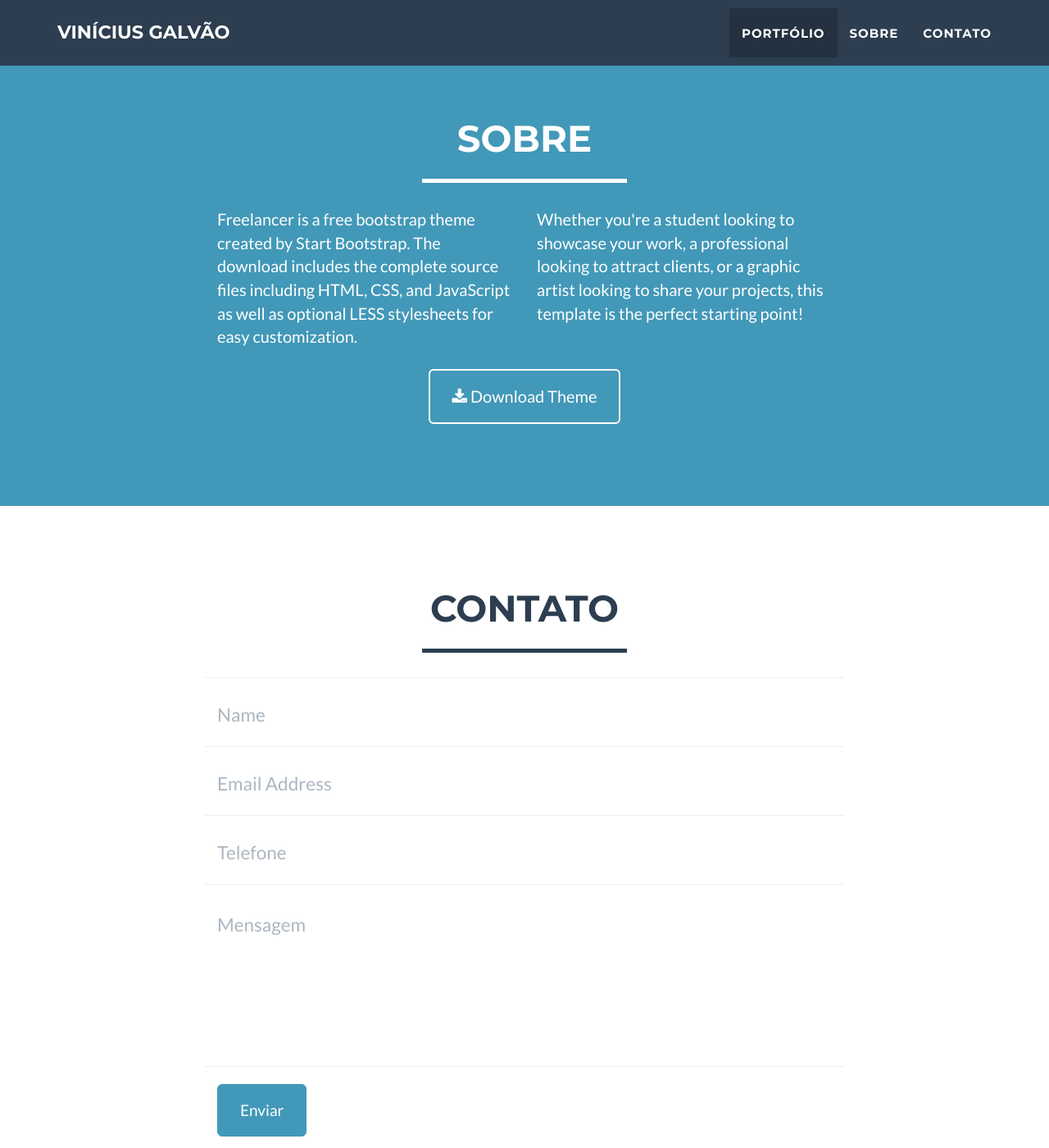
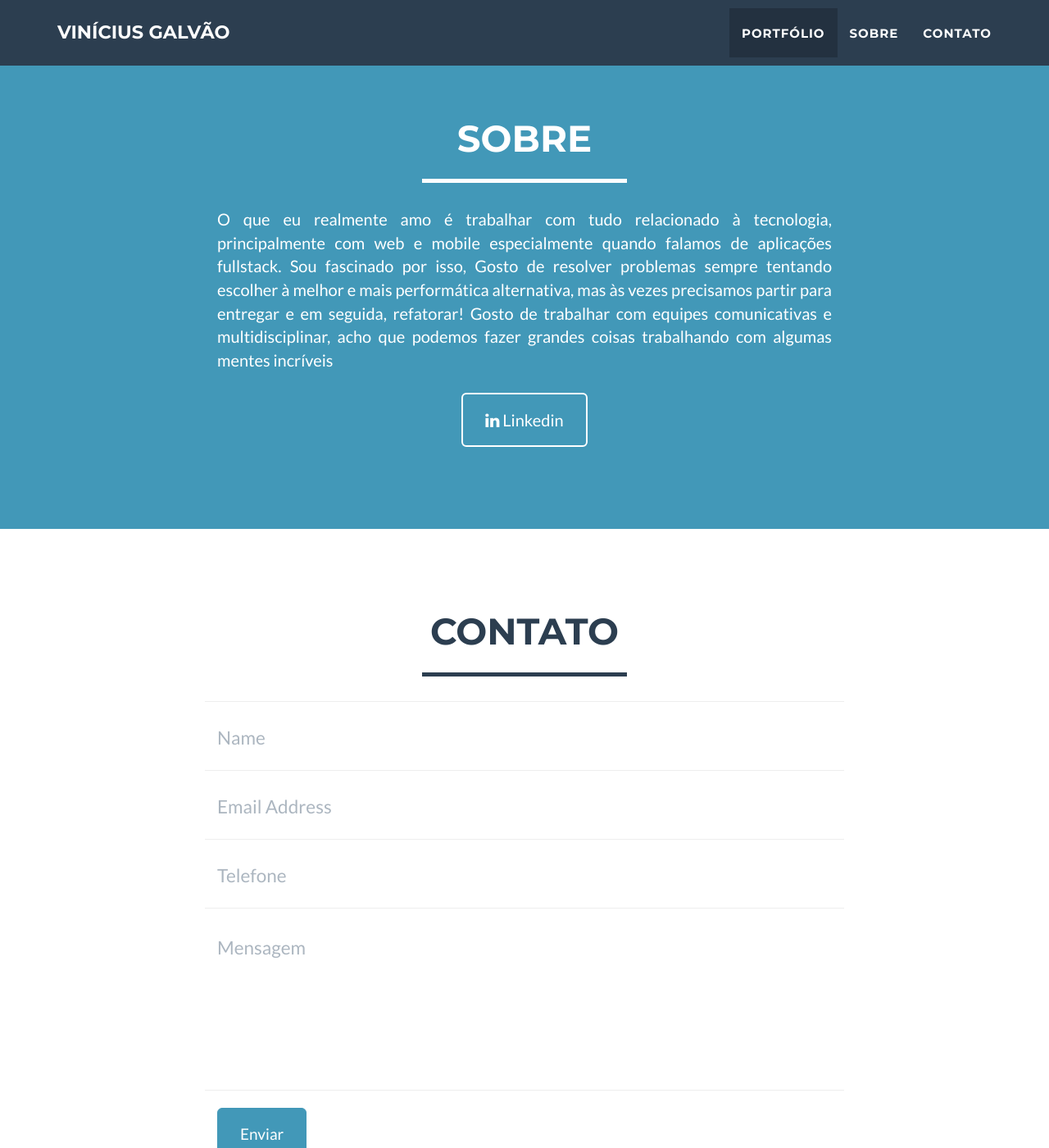
Before and after one commit to viniciusgalvao/viniciusgalvao.github.io, a Jekyll site: the page built from index.html, in a window 1280 px wide and 1400 px high, scrolled down 1621 px. Shown: the whole window at 82% size. Built offline with Jekyll 4.4.1, drawn with Linux system fonts in a browser that asks for light colours.

Commit message:
Update about

```diff
--- a/_includes/about.html
+++ b/_includes/about.html
@@ -8,15 +8,12 @@
                 </div>
             </div>
             <div class="row">
-                <div class="col-lg-4 col-lg-offset-2">
-                    <p>Freelancer is a free bootstrap theme created by Start Bootstrap. The download includes the complete source files including HTML, CSS, and JavaScript as well as optional LESS stylesheets for easy customization.</p>
-                </div>
-                <div class="col-lg-4">
-                    <p>Whether you're a student looking to showcase your work, a professional looking to attract clients, or a graphic artist looking to share your projects, this template is the perfect starting point! </p>
+                <div class="col-lg-8 col-lg-offset-2 text-justify">
+                    <p>O que eu realmente amo é trabalhar com tudo relacionado à tecnologia, principalmente com web e mobile especialmente quando falamos de aplicações fullstack. Sou fascinado por isso, Gosto de resolver problemas sempre tentando escolher à melhor e mais performática alternativa, mas às vezes precisamos partir para entregar e em seguida, refatorar! Gosto de trabalhar com equipes comunicativas e multidisciplinar, acho que podemos fazer grandes coisas trabalhando com algumas mentes incríveis</p>
                 </div>
                 <div class="col-lg-8 col-lg-offset-2 text-center">
-                    <a href="#" class="btn btn-lg btn-outline">
-                        <i class="fa fa-download"></i> Download Theme
+                    <a href="https://www.linkedin.com/in/vin%C3%ADcius-galv%C3%A3o-78a95912" class="btn btn-lg btn-outline">
+                        <i class="fa fa-linkedin"></i> Linkedin
                     </a>
                 </div>
             </div>
--- a/_includes/contact.html
+++ b/_includes/contact.html
@@ -4,7 +4,7 @@
             <div class="row">
                 <div class="col-lg-12 text-center">
                     <h2>Contato</h2>
-                    <hr class="star-primary">
+                    <hr class="star-primary envelope">
                 </div>
             </div>
             <div class="row">
--- a/_includes/contact_static.html
+++ b/_includes/contact_static.html
@@ -4,7 +4,7 @@
             <div class="row">
                 <div class="col-lg-12 text-center">
                     <h2>Contato</h2>
-                    <hr class="star-primary">
+                    <hr class="star-primary envelope">
                 </div>
             </div>
             <div class="row">
--- a/_includes/css/main.css
+++ b/_includes/css/main.css
@@ -23,6 +23,10 @@ a:active,
 a.active {
     outline: 0;
     color: #{{ site.color.primary }};
+}
+
+.text-justify {
+  text-align: justify;
 }
 
 h1,
```
